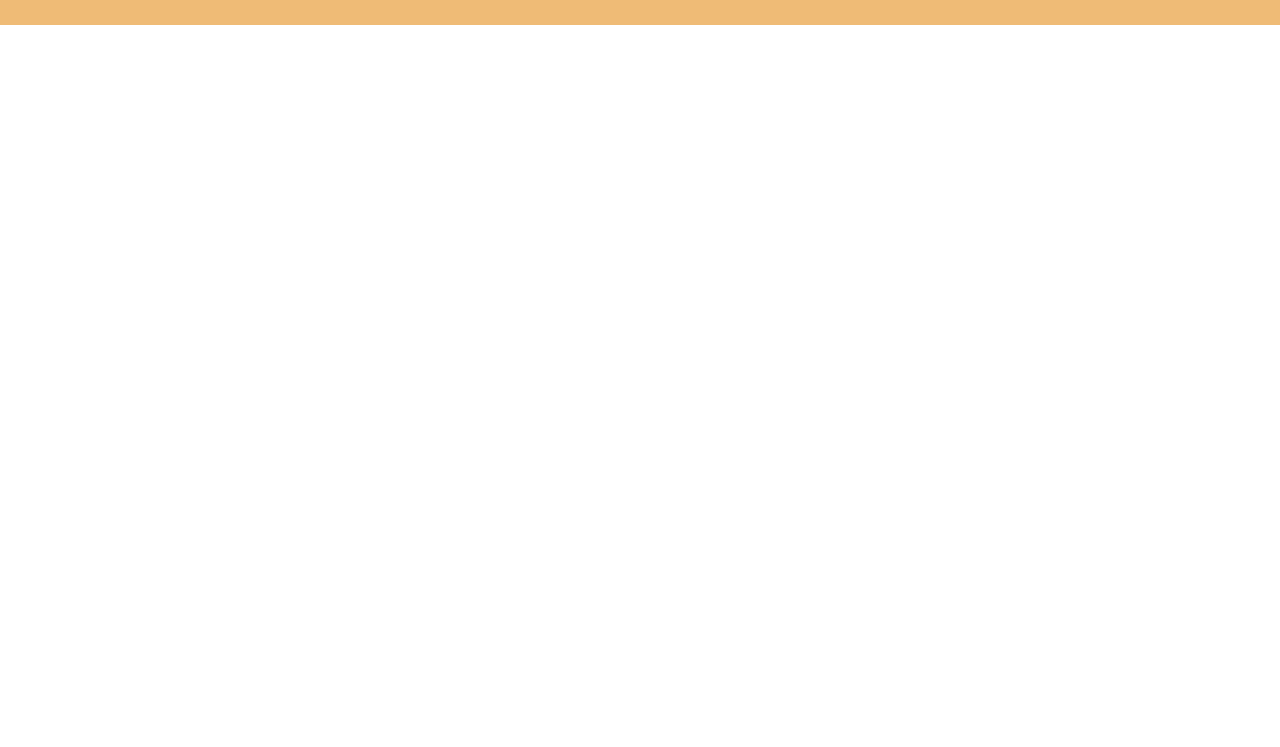
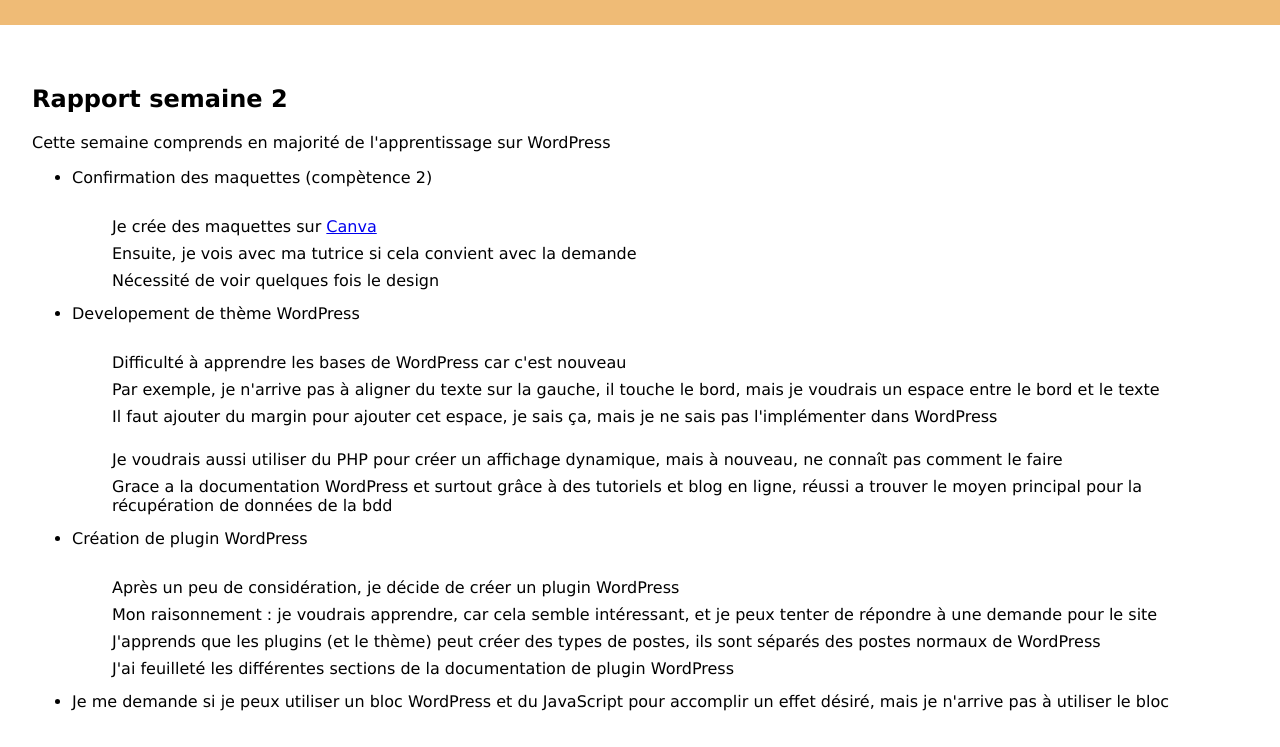
Before and after one commit to L-vagner/rapport-stage, a plain HTML site: page rapports/semaine2.html in a window 1280 px wide. Shown: the part 63-810 px from the top of the page. Drawn offline with Linux system fonts and the light colour scheme.

Commit message:
add new semaines

```diff
--- a/rapports/semaine2.html
+++ b/rapports/semaine2.html
@@ -1,26 +1,95 @@
 <!DOCTYPE html>
 <html lang="fr">
-
   <head>
-    <meta charset="UTF-8">
-    <meta name="viewport" content="width=device-width, initial-scale=1.0">
+    <meta charset="UTF-8" />
+    <meta name="viewport" content="width=device-width, initial-scale=1.0" />
     <title>Rapport Ludovic Vagner</title>
-    <link rel="stylesheet" href="../style.css">
+    <link rel="stylesheet" href="../style.css" />
     <script src="../scripts/nav.js" defer></script>
   </head>
 
   <body>
     <header>
-        <h2>
-            Rapport de stage, Ludovic Vagner
-        </h2>
+      <h2>Rapport de stage, Ludovic Vagner</h2>
     </header>
-    <nav class="pages">
-    </nav>
+    <nav class="pages"></nav>
     <main>
+      <h2>Rapport semaine 2</h2>
+      <p>
+        Cette semaine comprends en majorité de l'apprentissage sur WordPress
+      </p>
+      <ul>
+        <li>
+          <p>Confirmation des maquettes (compètence 2)</p>
+          <ul>
+            <li>
+              Je crée des maquettes sur
+              <a href="https://www.canva.com/">Canva</a>
+            </li>
+            <li>
+              Ensuite, je vois avec ma tutrice si cela convient avec la demande
+            </li>
+            <li>Nécessité de voir quelques fois le design</li>
+          </ul>
+        </li>
 
+        <li>
+          <p>Developement de thème WordPress</p>
+          <ul>
+            <li>
+              Difficulté à apprendre les bases de WordPress car c'est nouveau
+            </li>
+            <li>
+              Par exemple, je n'arrive pas à aligner du texte sur la gauche, il
+              touche le bord, mais je voudrais un espace entre le bord et le
+              texte
+            </li>
+
+            <li>
+              <p>
+                Il faut ajouter du margin pour ajouter cet espace, je sais ça,
+                mais je ne sais pas l'implémenter dans WordPress
+              </p>
+            </li>
+            <li>
+              Je voudrais aussi utiliser du PHP pour créer un affichage
+              dynamique, mais à nouveau, ne connaît pas comment le faire
+            </li>
+            <li>
+              Grace a la documentation WordPress et surtout grâce à des
+              tutoriels et blog en ligne, réussi a trouver le moyen principal
+              pour la récupération de données de la bdd
+            </li>
+          </ul>
+        </li>
+        <li>
+          <p>Création de plugin WordPress</p>
+          <ul>
+            <li>
+              Après un peu de considération, je décide de créer un plugin
+              WordPress
+            </li>
+            <li>
+              Mon raisonnement : je voudrais apprendre, car cela semble
+              intéressant, et je peux tenter de répondre à une demande pour le
+              site
+            </li>
+            <li>
+              J'apprends que les plugins (et le thème) peut créer des types de
+              postes, ils sont séparés des postes normaux de WordPress
+            </li>
+            <li>
+              J'ai feuilleté les différentes sections de la documentation de
+              plugin WordPress
+            </li>
+          </ul>
+        </li>
+        <li>
+          Je me demande si je peux utiliser un bloc WordPress et du JavaScript
+          pour accomplir un effet désiré, mais je n'arrive pas à utiliser le
+          bloc
+        </li>
+      </ul>
     </main>
-
   </body>
-
 </html>
```
Also changed, not shown: rapports/brut.html (+5 -0 lines), rapports/main.html (+9 -0 lines), rapports/semaine3.html (+56 -12 lines). Lines whose indentation alone changed are shown as unchanged.
